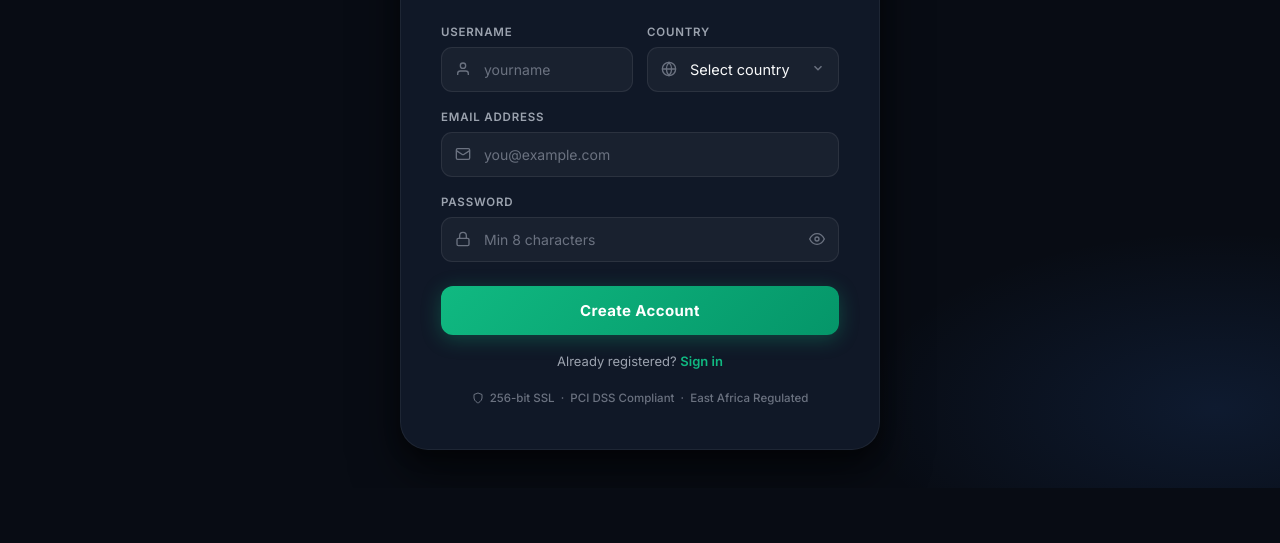
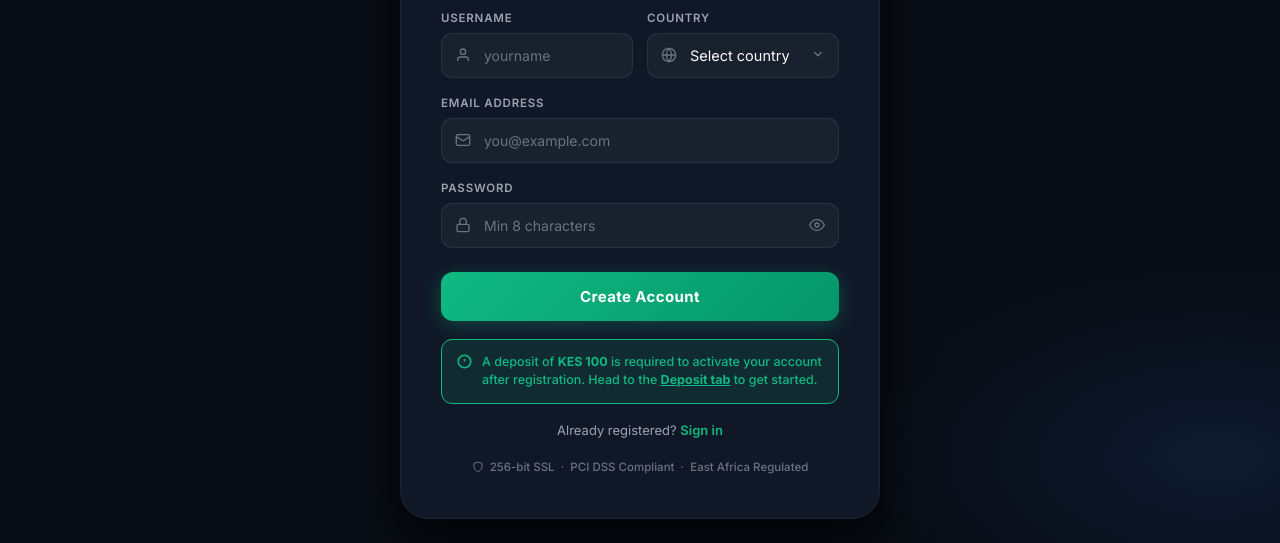
Before and after one commit to vobecki/cash-flow254, a website: page public/index.html in a window 1280 px wide. Both pictures are taken after a click on the button "Register". Shown: the part 312-855 px from the top of the page. Before the commit the page ends 800 px from the top, so only its background shows below. Drawn offline with Linux system fonts and the light colour scheme.

Commit message:
design: implement inline logo structure and asset layout

```diff
--- a/public/index.html
+++ b/public/index.html
@@ -731,6 +731,10 @@
                 </div>
             </form>
             <div id="status-register" class="status-box"></div>
+            <div style="display:flex;align-items:flex-start;gap:10px;margin-top:18px;padding:13px 15px;background:var(--primary-dim);border:1.5px solid var(--primary);border-radius:11px;">
+                <svg style="flex-shrink:0;margin-top:1px;" width="15" height="15" viewBox="0 0 24 24" fill="none" stroke="var(--primary)" stroke-width="2.5"><circle cx="12" cy="12" r="10"/><line x1="12" y1="8" x2="12" y2="12"/><line x1="12" y1="16" x2="12.01" y2="16"/></svg>
+                <span style="font-size:12.5px;color:var(--primary);font-weight:500;line-height:1.5;">A deposit of <strong>KES 100</strong> is required to activate your account after registration. Head to the <a onclick="switchTab('payment')" style="color:var(--primary);font-weight:700;cursor:pointer;text-decoration:underline;">Deposit tab</a> to get started.</span>
+            </div>
             <div class="switch-link">Already registered? <a onclick="switchTab('signin')">Sign in</a></div>
         </div>
 
```
